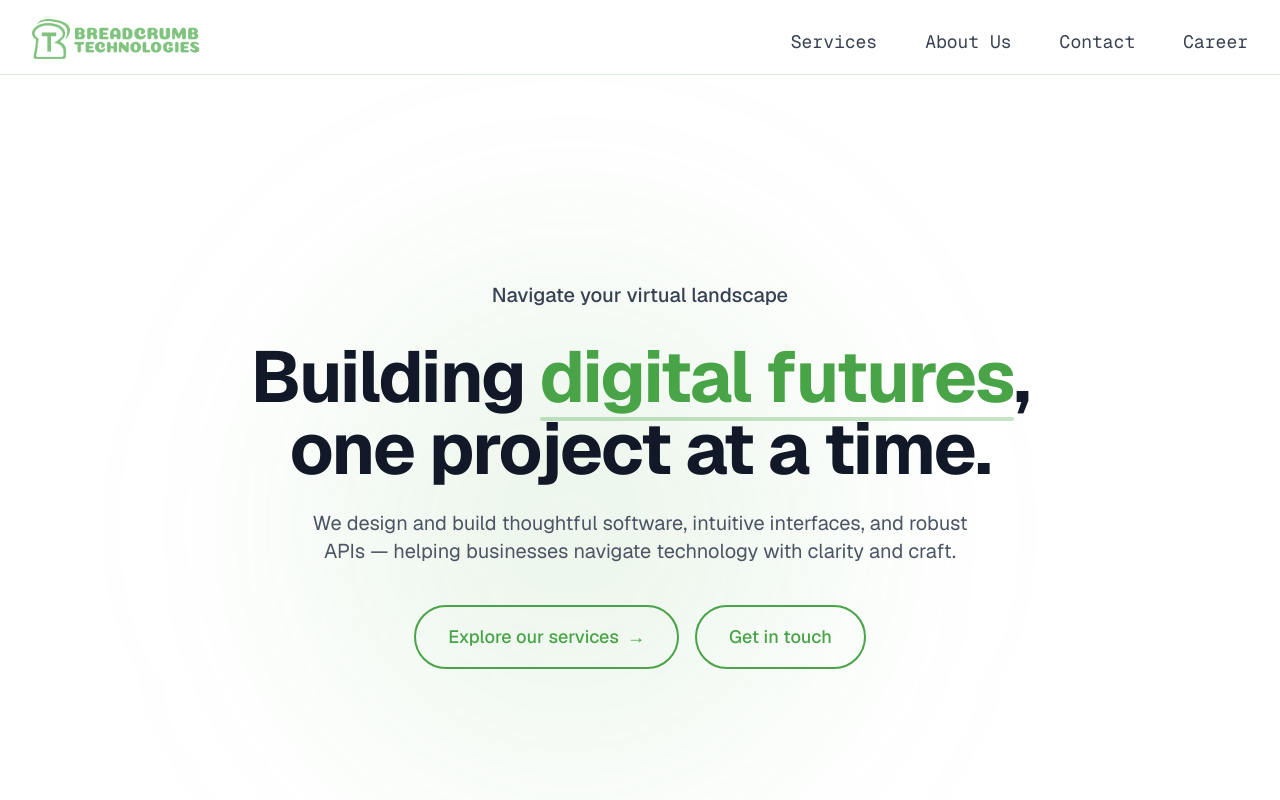
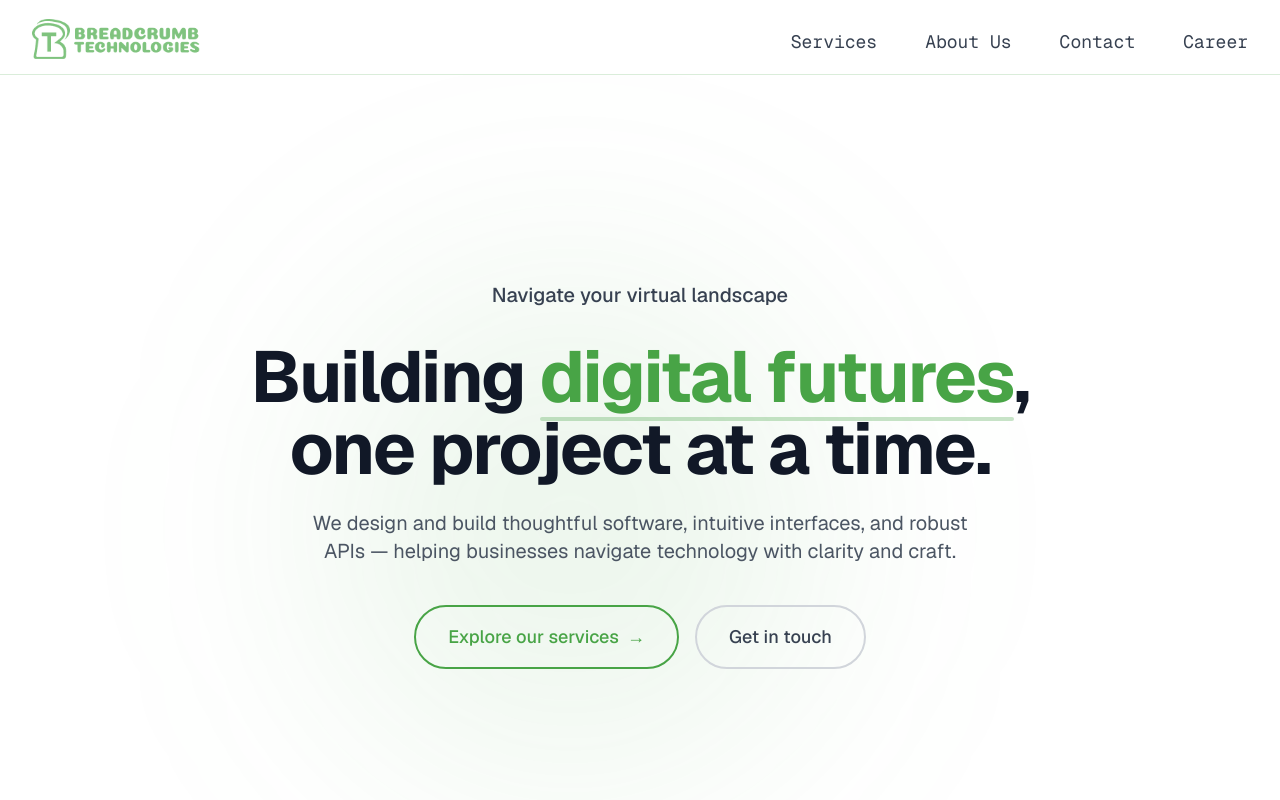
Before and after one commit to sambe369/breadcrumb-webpage, a Next.js app: page / in a window 1280 px wide. Shown: the top 800 px of the page. Built offline with nearby package versions, Linux system fonts and the light colour scheme.

Commit message:
hero buttons made contrasting

```diff
--- a/src/components/home section/Section1.jsx
+++ b/src/components/home section/Section1.jsx
@@ -47,7 +47,7 @@ export default function Section1() {
           transition={{ duration: 0.8, delay: 2.3 }}
           className="text-5xl sm:text-6xl md:text-7xl font-bold text-gray-900 mb-6 leading-[1.1] tracking-tight"
         >
-          Building{' '}
+          Building{" "}
           <span className="text-[#48A446] relative inline-block">
             digital futures
             <motion.span
@@ -68,8 +68,9 @@ export default function Section1() {
           transition={{ duration: 0.8, delay: 3.3 }}
           className="text-gray-600 text-lg sm:text-xl leading-relaxed max-w-2xl mx-auto mb-10"
         >
-          We design and build thoughtful software, intuitive interfaces,
-          and robust APIs — helping businesses navigate technology with clarity and craft.
+          We design and build thoughtful software, intuitive interfaces, and
+          robust APIs — helping businesses navigate technology with clarity and
+          craft.
         </motion.p>
 
         {/* CTAs — appear 1s after subhead (~4.3s total) */}
@@ -79,21 +80,25 @@ export default function Section1() {
           transition={{ duration: 0.8, delay: 4.3 }}
           className="flex flex-col sm:flex-row items-center justify-center gap-4"
         >
+          {/* Primary CTA — green outline → green fill */}
           <a
             href="/services"
             className="relative inline-flex items-center gap-2 px-8 py-4 text-lg font-medium border-2 border-[#48A446] text-[#48A446] rounded-full overflow-hidden group hover:text-white transition-colors duration-300"
           >
             <span className="relative z-10">Explore our services</span>
-            <span className="relative z-10 transition-transform duration-300 group-hover:translate-x-1">→</span>
+            <span className="relative z-10 transition-transform duration-300 group-hover:translate-x-1">
+              →
+            </span>
             <span className="absolute inset-0 bg-[#48A446] scale-x-0 group-hover:scale-x-100 transition-transform duration-500 origin-left"></span>
           </a>
 
+          {/* Secondary CTA — gray outline → gray fill */}
           <a
             href="/contact"
-            className="relative inline-flex items-center gap-2 px-8 py-4 text-lg font-medium border-2 border-[#48A446] text-[#48A446] rounded-full overflow-hidden group hover:text-white transition-colors duration-300"
+            className="relative inline-flex items-center gap-2 px-8 py-4 text-lg font-medium border-2 border-gray-300 text-gray-700 rounded-full overflow-hidden group hover:text-white transition-colors duration-300"
           >
             <span className="relative z-10">Get in touch</span>
-            <span className="absolute inset-0 bg-[#48A446] scale-x-0 group-hover:scale-x-100 transition-transform duration-500 origin-left"></span>
+            <span className="absolute inset-0 bg-gray-700 scale-x-0 group-hover:scale-x-100 transition-transform duration-500 origin-left"></span>
           </a>
         </motion.div>
       </div>
```
